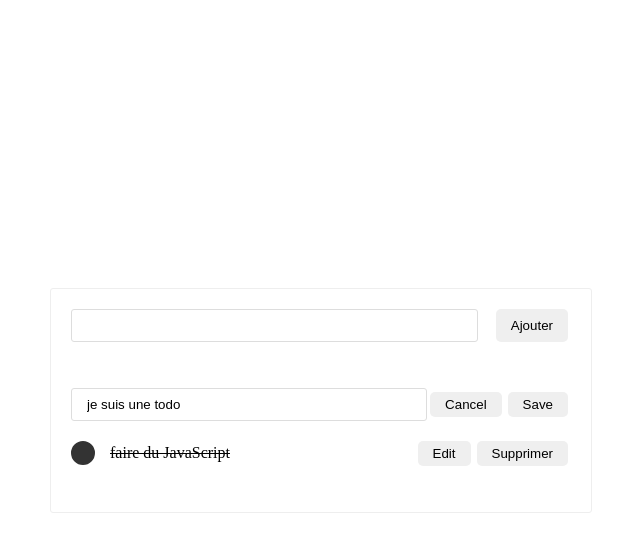
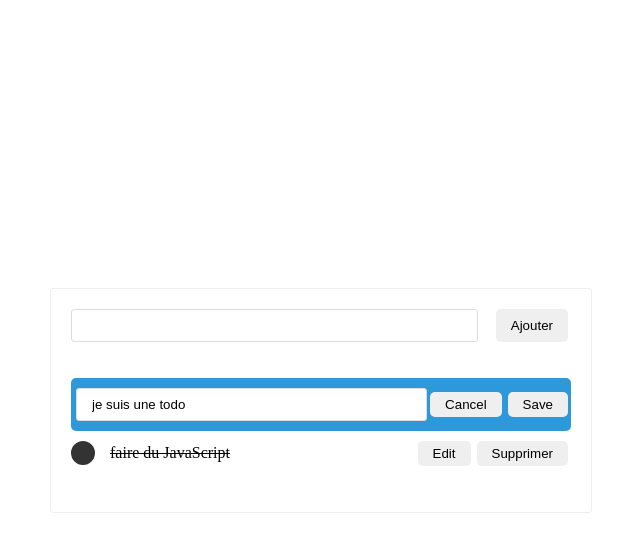
Before and after one commit to saidaZgl/todo-list-js, a website built with webpack: page src/index.html in a window 1280 px wide. In both pictures the pointer is over the item 640 px from the left and 404 px from the top of the page. Shown: the whole page, without its empty margins (319-959 px from the left). Built offline with nearby package versions, Linux system fonts and the light colour scheme.

Commit message:
effet hover sur les todo

```diff
--- a/src/style.css
+++ b/src/style.css
@@ -57,6 +57,13 @@ li {
     display: flex;
     align-items: center;
     padding: 10px 0px;
+    cursor: pointer;
+}
+
+li:hover {
+    background: #2d98da;
+    border-radius: 5px;
+    padding: 10px 0px 10px 5px;
 }
 
 li input {
```
